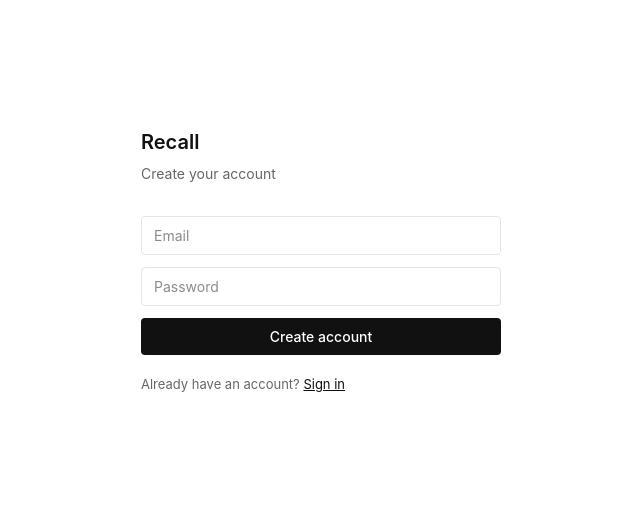
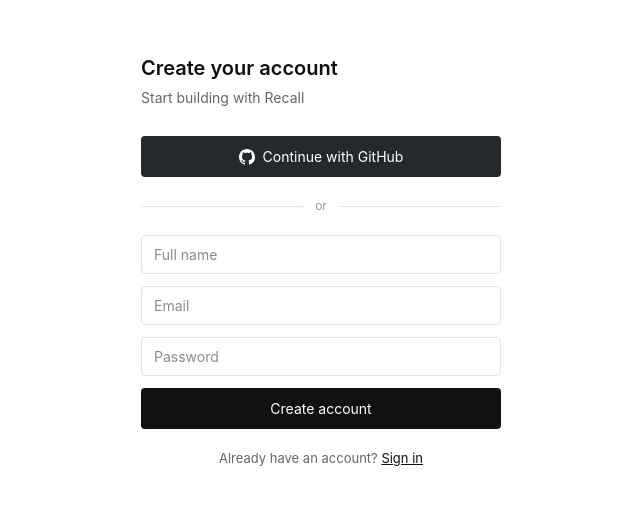
Before and after one commit to veclabs/recall-dashboard, a Next.js app: page /register in a window 1280 px wide. Shown: the part 139-644 px from the top of the page, without its empty margins (319-959 px from the left). Built offline with nearby package versions, Linux system fonts and the light colour scheme; no server answers.

Commit message:
feat(dashboard): add GitHub OAuth + email/password auth with verification

```diff
--- a/app/(auth)/login/page.tsx
+++ b/app/(auth)/login/page.tsx
@@ -11,48 +11,77 @@
   const [loading, setLoading] = useState(false);
   const router = useRouter();
 
+  async function handleGitHub() {
+    await getSupabase().auth.signInWithOAuth({
+      provider: 'github',
+      options: { redirectTo: 'https://app.veclabs.xyz' },
+    });
+  }
+
   async function handleLogin(e: React.FormEvent) {
     e.preventDefault();
     setLoading(true);
     setError('');
     const { error } = await getSupabase().auth.signInWithPassword({ email, password });
-    if (error) { setError(error.message); setLoading(false); return; }
-    router.push('/');
+    if (error) {
+      setError(error.message);
+      setLoading(false);
+    } else {
+      router.push('/');
+    }
   }
 
   return (
     <div style={{
       minHeight: '100vh', display: 'flex', alignItems: 'center',
-      justifyContent: 'center', background: '#fff', fontFamily: "-apple-system, BlinkMacSystemFont, 'Segoe UI', sans-serif"
+      justifyContent: 'center', background: '#fff',
+      fontFamily: "-apple-system, BlinkMacSystemFont, 'Segoe UI', sans-serif",
     }}>
       <div style={{ width: 360 }}>
-        <div style={{ marginBottom: 32 }}>
-          <h1 style={{ fontSize: 20, fontWeight: 600, color: '#111', margin: 0 }}>
-            Recall
+        <div style={{ marginBottom: 28 }}>
+          <h1 style={{ fontSize: 20, fontWeight: 600, color: '#111', margin: '0 0 4px' }}>
+            Welcome back
           </h1>
-          <p style={{ color: '#666', fontSize: 14, marginTop: 6 }}>
-            Sign in to your account
+          <p style={{ color: '#666', fontSize: 14, margin: 0 }}>
+            Sign in to Recall
           </p>
+        </div>
+
+        <button onClick={handleGitHub} style={githubButtonStyle}>
+          <GitHubIcon />
+          Continue with GitHub
+        </button>
+
+        <div style={dividerStyle}>
+          <div style={dividerLineStyle} />
+          <span style={{ color: '#999', fontSize: 12, padding: '0 12px', background: '#fff', position: 'relative', zIndex: 1 }}>or</span>
+          <div style={dividerLineStyle} />
         </div>
 
         <form onSubmit={handleLogin} style={{ display: 'flex', flexDirection: 'column', gap: 12 }}>
           <input
-            type="email" placeholder="Email" value={email}
-            onChange={e => setEmail(e.target.value)} required
+            type="email"
+            placeholder="Email"
+            value={email}
+            onChange={e => setEmail(e.target.value)}
+            required
             style={inputStyle}
           />
           <input
-            type="password" placeholder="Password" value={password}
-            onChange={e => setPassword(e.target.value)} required
+            type="password"
+            placeholder="Password"
+            value={password}
+            onChange={e => setPassword(e.target.value)}
+            required
             style={inputStyle}
           />
           {error && <p style={{ color: '#dc2626', fontSize: 13, margin: 0 }}>{error}</p>}
-          <button type="submit" disabled={loading} style={primaryButtonStyle}>
+          <button type="submit" disabled={loading} style={signInButtonStyle}>
             {loading ? 'Signing in...' : 'Sign in'}
           </button>
         </form>
 
-        <p style={{ marginTop: 20, fontSize: 13, color: '#666' }}>
+        <p style={{ marginTop: 20, fontSize: 13, color: '#666', textAlign: 'center' }}>
           No account?{' '}
           <Link href="/register" style={{ color: '#111', textDecoration: 'underline' }}>
             Create one
@@ -63,12 +92,58 @@
   );
 }
 
+function GitHubIcon() {
+  return (
+    <svg width="16" height="16" viewBox="0 0 24 24" fill="white" aria-hidden="true">
+      <path d="M12 0C5.37 0 0 5.37 0 12c0 5.31 3.435 9.795 8.205 11.385.6.105.825-.255.825-.57 0-.285-.015-1.23-.015-2.235-3.015.555-3.795-.735-4.035-1.41-.135-.345-.72-1.41-1.23-1.695-.42-.225-1.02-.78-.015-.795.945-.015 1.62.87 1.845 1.23 1.08 1.815 2.805 1.305 3.495.99.105-.78.42-1.305.765-1.605-2.67-.3-5.46-1.335-5.46-5.925 0-1.305.465-2.385 1.23-3.225-.12-.3-.54-1.53.12-3.18 0 0 1.005-.315 3.3 1.23.96-.27 1.98-.405 3-.405s2.04.135 3 .405c2.295-1.56 3.3-1.23 3.3-1.23.66 1.65.24 2.88.12 3.18.765.84 1.23 1.905 1.23 3.225 0 4.605-2.805 5.625-5.475 5.925.435.375.81 1.095.81 2.22 0 1.605-.015 2.895-.015 3.3 0 .315.225.69.825.57A12.02 12.02 0 0 0 24 12c0-6.63-5.37-12-12-12z" />
+    </svg>
+  );
+}
+
 const inputStyle: React.CSSProperties = {
-  padding: '8px 12px', border: '1px solid #e5e5e5', borderRadius: 4,
-  fontSize: 14, outline: 'none', width: '100%', boxSizing: 'border-box',
+  padding: '8px 12px',
+  border: '1px solid #e5e5e5',
+  borderRadius: 4,
+  fontSize: 14,
+  outline: 'none',
+  width: '100%',
+  boxSizing: 'border-box',
 };
 
-const primaryButtonStyle: React.CSSProperties = {
-  padding: '8px 14px', background: '#111', color: '#fff', border: 'none',
-  borderRadius: 4, fontSize: 14, cursor: 'pointer', fontWeight: 500,
+const githubButtonStyle: React.CSSProperties = {
+  background: '#24292e',
+  color: '#fff',
+  border: 'none',
+  padding: '10px 14px',
+  borderRadius: 4,
+  fontSize: 14,
+  cursor: 'pointer',
+  display: 'flex',
+  alignItems: 'center',
+  gap: 8,
+  justifyContent: 'center',
+  width: '100%',
 };
+
+const signInButtonStyle: React.CSSProperties = {
+  background: '#111',
+  color: '#fff',
+  border: 'none',
+  padding: 10,
+  borderRadius: 4,
+  fontSize: 14,
+  cursor: 'pointer',
+  width: '100%',
+};
+
+const dividerStyle: React.CSSProperties = {
+  display: 'flex',
+  alignItems: 'center',
+  margin: '20px 0',
+};
+
+const dividerLineStyle: React.CSSProperties = {
+  flex: 1,
+  height: 1,
+  background: '#e5e5e5',
+};
--- a/app/(auth)/register/page.tsx
+++ b/app/(auth)/register/page.tsx
@@ -1,28 +1,40 @@
 'use client';
 import { useState } from 'react';
-import { api } from '@/lib/api';
-import { useRouter } from 'next/navigation';
+import { getSupabase } from '@/lib/supabase';
 import Link from 'next/link';
 
 export default function RegisterPage() {
+  const [name, setName] = useState('');
   const [email, setEmail] = useState('');
   const [password, setPassword] = useState('');
   const [error, setError] = useState('');
   const [loading, setLoading] = useState(false);
   const [success, setSuccess] = useState(false);
-  const router = useRouter();
+
+  async function handleGitHub() {
+    await getSupabase().auth.signInWithOAuth({
+      provider: 'github',
+      options: { redirectTo: 'https://app.veclabs.xyz' },
+    });
+  }
 
   async function handleRegister(e: React.FormEvent) {
     e.preventDefault();
     setLoading(true);
     setError('');
-    try {
-      await api.register(email, password);
+    const { error } = await getSupabase().auth.signUp({
+      email,
+      password,
+      options: {
+        data: { full_name: name },
+        emailRedirectTo: 'https://app.veclabs.xyz',
+      },
+    });
+    if (error) {
+      setError(error.message);
+      setLoading(false);
+    } else {
       setSuccess(true);
-      setTimeout(() => router.push('/login'), 3000);
-    } catch (err: unknown) {
-      setError(err instanceof Error ? err.message : 'Registration failed');
-      setLoading(false);
     }
   }
 
@@ -30,12 +42,14 @@
     return (
       <div style={{
         minHeight: '100vh', display: 'flex', alignItems: 'center',
-        justifyContent: 'center', background: '#fff', fontFamily: "-apple-system, BlinkMacSystemFont, 'Segoe UI', sans-serif"
+        justifyContent: 'center', background: '#fff',
+        fontFamily: "-apple-system, BlinkMacSystemFont, 'Segoe UI', sans-serif",
       }}>
-        <div style={{ width: 360, textAlign: 'center' }}>
-          <h1 style={{ fontSize: 20, fontWeight: 600, color: '#111', margin: '0 0 12px' }}>Account created.</h1>
-          <p style={{ color: '#666', fontSize: 14 }}>Check your email for your API key.</p>
-          <p style={{ color: '#999', fontSize: 13, marginTop: 8 }}>Redirecting to login...</p>
+        <div style={{ width: 360 }}>
+          <h1 style={{ fontSize: 20, fontWeight: 600, color: '#111', margin: '0 0 12px' }}>Check your email</h1>
+          <p style={{ color: '#666', fontSize: 14, margin: 0, lineHeight: 1.6 }}>
+            Check your email to confirm your account. Once confirmed you can sign in.
+          </p>
         </div>
       </div>
     );
@@ -44,36 +58,63 @@
   return (
     <div style={{
       minHeight: '100vh', display: 'flex', alignItems: 'center',
-      justifyContent: 'center', background: '#fff', fontFamily: "-apple-system, BlinkMacSystemFont, 'Segoe UI', sans-serif"
+      justifyContent: 'center', background: '#fff',
+      fontFamily: "-apple-system, BlinkMacSystemFont, 'Segoe UI', sans-serif",
     }}>
       <div style={{ width: 360 }}>
-        <div style={{ marginBottom: 32 }}>
-          <h1 style={{ fontSize: 20, fontWeight: 600, color: '#111', margin: 0 }}>
-            Recall
+        <div style={{ marginBottom: 28 }}>
+          <h1 style={{ fontSize: 20, fontWeight: 600, color: '#111', margin: '0 0 4px' }}>
+            Create your account
           </h1>
-          <p style={{ color: '#666', fontSize: 14, marginTop: 6 }}>
-            Create your account
+          <p style={{ color: '#666', fontSize: 14, margin: 0 }}>
+            Start building with Recall
           </p>
+        </div>
+
+        <button onClick={handleGitHub} style={githubButtonStyle}>
+          <GitHubIcon />
+          Continue with GitHub
+        </button>
+
+        <div style={dividerStyle}>
+          <div style={dividerLineStyle} />
+          <span style={{ color: '#999', fontSize: 12, padding: '0 12px', background: '#fff', position: 'relative', zIndex: 1 }}>or</span>
+          <div style={dividerLineStyle} />
         </div>
 
         <form onSubmit={handleRegister} style={{ display: 'flex', flexDirection: 'column', gap: 12 }}>
           <input
-            type="email" placeholder="Email" value={email}
-            onChange={e => setEmail(e.target.value)} required
+            type="text"
+            placeholder="Full name"
+            value={name}
+            onChange={e => setName(e.target.value)}
+            required
             style={inputStyle}
           />
           <input
-            type="password" placeholder="Password" value={password}
-            onChange={e => setPassword(e.target.value)} required
+            type="email"
+            placeholder="Email"
+            value={email}
+            onChange={e => setEmail(e.target.value)}
+            required
+            style={inputStyle}
+          />
+          <input
+            type="password"
+            placeholder="Password"
+            value={password}
+            onChange={e => setPassword(e.target.value)}
+            required
+            minLength={8}
             style={inputStyle}
           />
           {error && <p style={{ color: '#dc2626', fontSize: 13, margin: 0 }}>{error}</p>}
-          <button type="submit" disabled={loading} style={primaryButtonStyle}>
+          <button type="submit" disabled={loading} style={createButtonStyle}>
             {loading ? 'Creating account...' : 'Create account'}
           </button>
         </form>
 
-        <p style={{ marginTop: 20, fontSize: 13, color: '#666' }}>
+        <p style={{ marginTop: 20, fontSize: 13, color: '#666', textAlign: 'center' }}>
           Already have an account?{' '}
           <Link href="/login" style={{ color: '#111', textDecoration: 'underline' }}>
             Sign in
@@ -84,12 +125,58 @@
   );
 }
 
+function GitHubIcon() {
+  return (
+    <svg width="16" height="16" viewBox="0 0 24 24" fill="white" aria-hidden="true">
+      <path d="M12 0C5.37 0 0 5.37 0 12c0 5.31 3.435 9.795 8.205 11.385.6.105.825-.255.825-.57 0-.285-.015-1.23-.015-2.235-3.015.555-3.795-.735-4.035-1.41-.135-.345-.72-1.41-1.23-1.695-.42-.225-1.02-.78-.015-.795.945-.015 1.62.87 1.845 1.23 1.08 1.815 2.805 1.305 3.495.99.105-.78.42-1.305.765-1.605-2.67-.3-5.46-1.335-5.46-5.925 0-1.305.465-2.385 1.23-3.225-.12-.3-.54-1.53.12-3.18 0 0 1.005-.315 3.3 1.23.96-.27 1.98-.405 3-.405s2.04.135 3 .405c2.295-1.56 3.3-1.23 3.3-1.23.66 1.65.24 2.88.12 3.18.765.84 1.23 1.905 1.23 3.225 0 4.605-2.805 5.625-5.475 5.925.435.375.81 1.095.81 2.22 0 1.605-.015 2.895-.015 3.3 0 .315.225.69.825.57A12.02 12.02 0 0 0 24 12c0-6.63-5.37-12-12-12z" />
+    </svg>
+  );
+}
+
 const inputStyle: React.CSSProperties = {
-  padding: '8px 12px', border: '1px solid #e5e5e5', borderRadius: 4,
-  fontSize: 14, outline: 'none', width: '100%', boxSizing: 'border-box',
+  padding: '8px 12px',
+  border: '1px solid #e5e5e5',
+  borderRadius: 4,
+  fontSize: 14,
+  outline: 'none',
+  width: '100%',
+  boxSizing: 'border-box',
 };
 
-const primaryButtonStyle: React.CSSProperties = {
-  padding: '8px 14px', background: '#111', color: '#fff', border: 'none',
-  borderRadius: 4, fontSize: 14, cursor: 'pointer', fontWeight: 500,
+const githubButtonStyle: React.CSSProperties = {
+  background: '#24292e',
+  color: '#fff',
+  border: 'none',
+  padding: '10px 14px',
+  borderRadius: 4,
+  fontSize: 14,
+  cursor: 'pointer',
+  display: 'flex',
+  alignItems: 'center',
+  gap: 8,
+  justifyContent: 'center',
+  width: '100%',
 };
+
+const createButtonStyle: React.CSSProperties = {
+  background: '#111',
+  color: '#fff',
+  border: 'none',
+  padding: 10,
+  borderRadius: 4,
+  fontSize: 14,
+  cursor: 'pointer',
+  width: '100%',
+};
+
+const dividerStyle: React.CSSProperties = {
+  display: 'flex',
+  alignItems: 'center',
+  margin: '20px 0',
+};
+
+const dividerLineStyle: React.CSSProperties = {
+  flex: 1,
+  height: 1,
+  background: '#e5e5e5',
+};
--- a/lib/supabase.ts
+++ b/lib/supabase.ts
@@ -1,8 +1,14 @@
-import { createBrowserClient } from '@supabase/ssr';
+import { createBrowserClient } from '@supabase/ssr'
+import type { SupabaseClient } from '@supabase/supabase-js'
 
-export function getSupabase() {
-  return createBrowserClient(
-    process.env.NEXT_PUBLIC_SUPABASE_URL!,
-    process.env.NEXT_PUBLIC_SUPABASE_ANON_KEY!
-  );
+let client: SupabaseClient | null = null
+
+export function getSupabase(): SupabaseClient {
+  if (!client) {
+    client = createBrowserClient(
+      process.env.NEXT_PUBLIC_SUPABASE_URL!,
+      process.env.NEXT_PUBLIC_SUPABASE_ANON_KEY!
+    )
+  }
+  return client
 }
```
Also changed, not shown: 1 other file (tests, documents, lock files or other folders).
